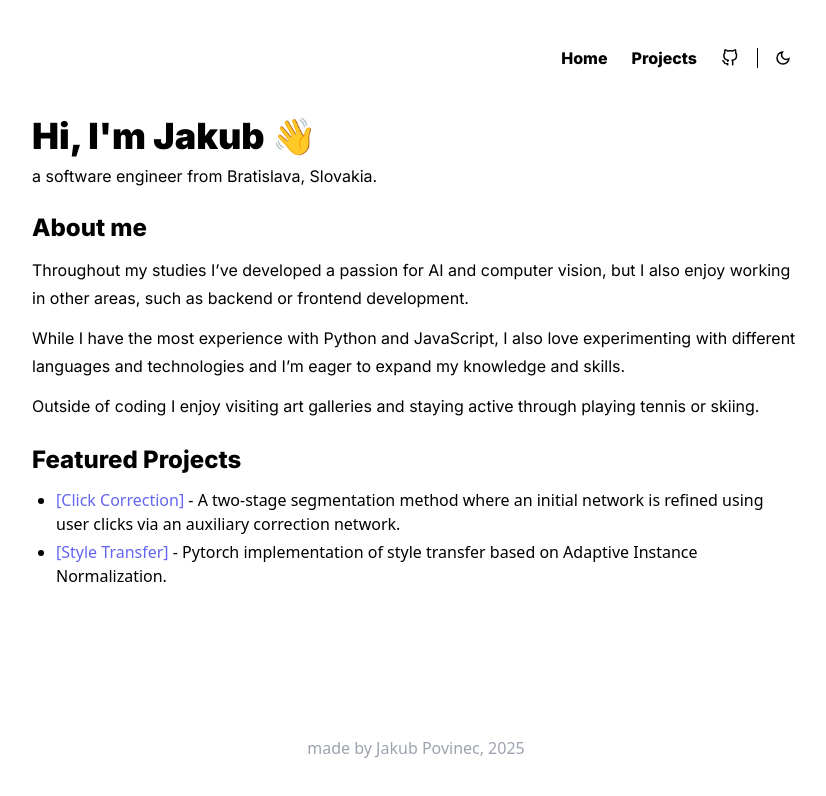
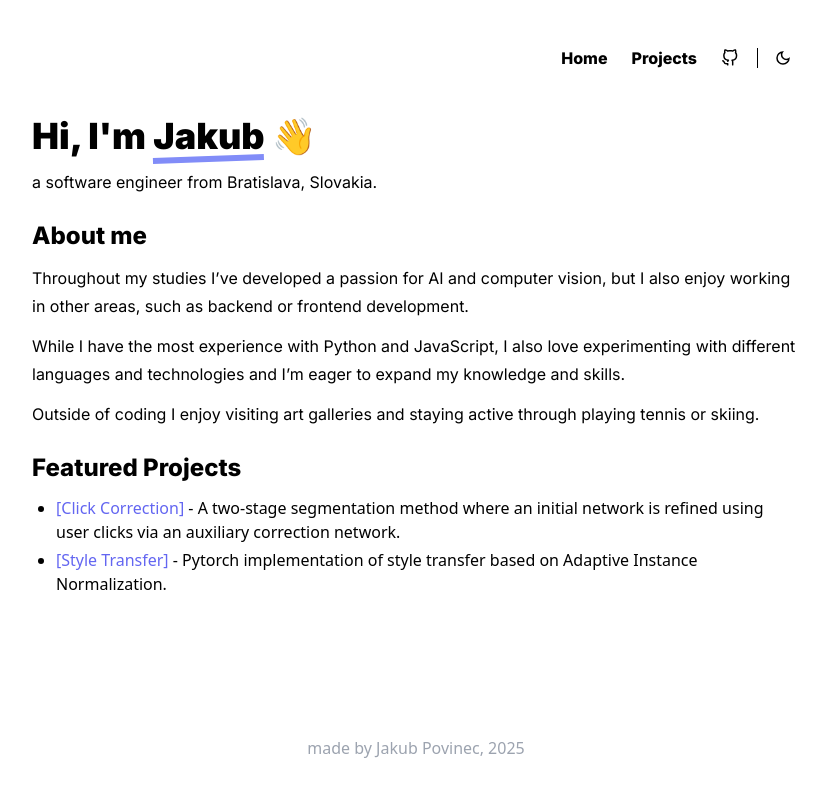
Before and after one commit to kuko6/personal-website, a SvelteKit app: page / in a window 1280 px wide. Shown: the top 796 px of the page, without its empty margins (224-1050 px from the left). Built offline with nearby package versions, Linux system fonts and the light colour scheme.

Commit message:
another redesign

```diff
--- a/src/app.css
+++ b/src/app.css
@@ -1,4 +1,6 @@
 @import url("https://fonts.googleapis.com/css2?family=Inter:wght@400;500;800;900&display=swap");
+@import url("https://fonts.googleapis.com/css2?family=JetBrains+Mono:wght@400;500;700&display=swap");
+@import url("https://fonts.googleapis.com/css2?family=IBM+Plex+Mono:wght@400;500;700&display=swap");
 
 @tailwind base;
 @tailwind components;
@@ -10,24 +12,23 @@
   height: 100%;
 }
 
+@layer base {
   body {
     transition:
       background-color 0.2s ease-in-out,
       color 0.2s ease-in-out;
-  @apply bg-white dark:bg-stone-800;
-  /* @apply bg-stone-50 dark:bg-stone-800; */
+    @apply bg-white dark:bg-stone-800 text-black dark:text-white;
+  }
+
+  p {
+    @apply font-inter;
   }
 
   h1 {
-  @apply font-inter font-black text-2xl md:text-4xl
+    @apply font-inter font-black text-2xl md:text-4xl;
   }
 
   h2 {
-  @apply font-inter font-extrabold text-xl md:text-2xl
+    @apply font-inter font-extrabold text-xl md:text-2xl;
   }
-
-/* @layer base {
-    html {
-        background-color: #FAF8F8;
 }
-} */
--- a/src/app.html
+++ b/src/app.html
@@ -3,7 +3,7 @@
 	<head>
 		<meta charset="utf-8" />
 		<!-- <link rel="icon" href="%sveltekit.assets%/favicon.png" /> -->
-    	<link rel="icon" href="%sveltekit.assets%/icon.svg" />
+    	<link rel="icon" href="%sveltekit.assets%/favicon.svg" />
 		<meta name="viewport" content="width=device-width" />
 		%sveltekit.head%
 		<script>
--- a/src/routes/+page.svelte
+++ b/src/routes/+page.svelte
@@ -26,38 +26,38 @@
   on:mouseenter={handleMouseEnter}
   on:mouseleave={handleMouseLeave}
 >
-  <div class="space-y-2 dark:text-white">
+  <div class="space-y-3">
     <h1>
-      Hi, I'm Jakub 👋
+      Hi, I'm <span class="rotated-underline">Jakub</span> 👋
       <!-- Hi, I'm Jakub <span -->
         <!-- class={`${isHovering ? "animate-wiggle" : ""} inline-block`}>👋</span -->
       <!-- > -->
     </h1>
-    <p class="font-inter leading-6">
+    <p class="leading-7">
       a software engineer from Bratislava, Slovakia.
     </p>
   </div>
-  <div class="space-y-3 dark:text-white">
+  <div class="space-y-3">
     <h2>About me</h2>
     <div class="space-y-3">
-      <p class="font-inter leading-7">
+      <p class="leading-7">
         Throughout my studies I’ve developed a passion for AI and
         computer vision, but I also enjoy working in other areas, such as
         backend or frontend development.
       </p>
-      <p class="font-inter leading-7">
+      <p class="leading-7">
         While I have the most experience with Python and JavaScript, I also love
         experimenting with different languages and technologies and I’m eager to
         expand my knowledge and skills.
       </p>
-      <p class="font-inter leading-7">
+      <p class="leading-7">
         Outside of coding I enjoy visiting art galleries and staying active through playing tennis or skiing.
       </p>
     </div>
   </div>
   <div class="space-y-3">
-    <h2 class="dark:text-white">Featured Projects</h2>
-      <ul class="list-disc mx-6 dark:text-white">
+    <h2 class="">Featured Projects</h2>
+      <ul class="list-disc mx-6">
         <li class="pb-1">
           <a class="project" href="https://www.github.com/kuko6/click-correction">
             [Click Correction]
@@ -86,4 +86,16 @@
   .project:hover {
     @apply bg-indigo-500 text-white py-0.5;
   }
+
+  .rotated-underline {
+    @apply relative;
+  }
+
+  .rotated-underline::after {
+    @apply absolute left-0 bottom-[-2px] w-full h-[6px] bg-current text-indigo-400;
+    content: '';
+    transform: rotate(-2deg);
+    transform-origin: right bottom;
+  }
+
 </style>
--- a/src/routes/blog/+page.svelte
+++ b/src/routes/blog/+page.svelte
@@ -4,7 +4,20 @@
 <svelte:head>
   <title>Blog - Jakub Povinec</title>
 </svelte:head>
-<div class="space-y-6 dark:text-white">
-  <h1 class="">Blog</h1>
+<div class="space-y-6">
+  <h1 class=""><span class="rotated-underline">Blog</span></h1>
   <h2>Working on it... 👷</h2>
 </div>
+
+<style>
+  .rotated-underline {
+    @apply relative;
+  }
+
+  .rotated-underline::after {
+    @apply absolute left-0 bottom-[-4px] w-full h-[6px] bg-current text-indigo-400;
+    content: '';
+    transform: rotate(2deg);
+    transform-origin: left bottom;
+  }
+</style>
--- a/src/routes/projects/+page.svelte
+++ b/src/routes/projects/+page.svelte
@@ -78,13 +78,13 @@
 <svelte:head>
   <title>Projects - Jakub Povinec</title>
 </svelte:head>
-<div class="space-y-5 dark:text-white">
-  <h1 class="">Projects</h1>
+<div class="space-y-5">
+  <h1 class=""><span class="rotated-underline">Projects</span></h1>
   <div class="flex flex-col gap-3">
     <!-- {#each project as p}
       <Project project={p} />
     {/each} -->
-    <ul class="list-disc mx-6 space-y-2 dark:text-white">
+    <ul class="list-disc mx-6 space-y-2">
       {#each project as p}
         <li class="">
           <a class="project text-indigo-500 dark:text-indigo-400" href={p.ref}>
@@ -105,4 +105,16 @@
   .project:hover {
     @apply bg-indigo-500 text-white py-0.5;
   }
+
+  /* .rotated-underline {
+    @apply relative;
+  }
+
+  .rotated-underline::after {
+    @apply absolute left-0 bottom-[-2px] w-full h-[6px] bg-current text-indigo-400;
+    content: '';
+    transform: rotate(-2.5deg);
+    transform-origin: right bottom;
+  } */
+
 </style>
--- a/tailwind.config.js
+++ b/tailwind.config.js
@@ -18,6 +18,10 @@ export default {
       fontFamily: {
         inter: ["Inter", "sans-serif"],
         jetbrains: ["JetBrains Mono", "monospace"],
+        mono: ["IBM Plex Mono", "monospace"],
+      },
+      colors: {
+        'beige': "#fff9f0",
       },
     },
   },
```
Also changed, not shown: static/favicon.svg (added). Lines whose indentation alone changed are shown as unchanged.
